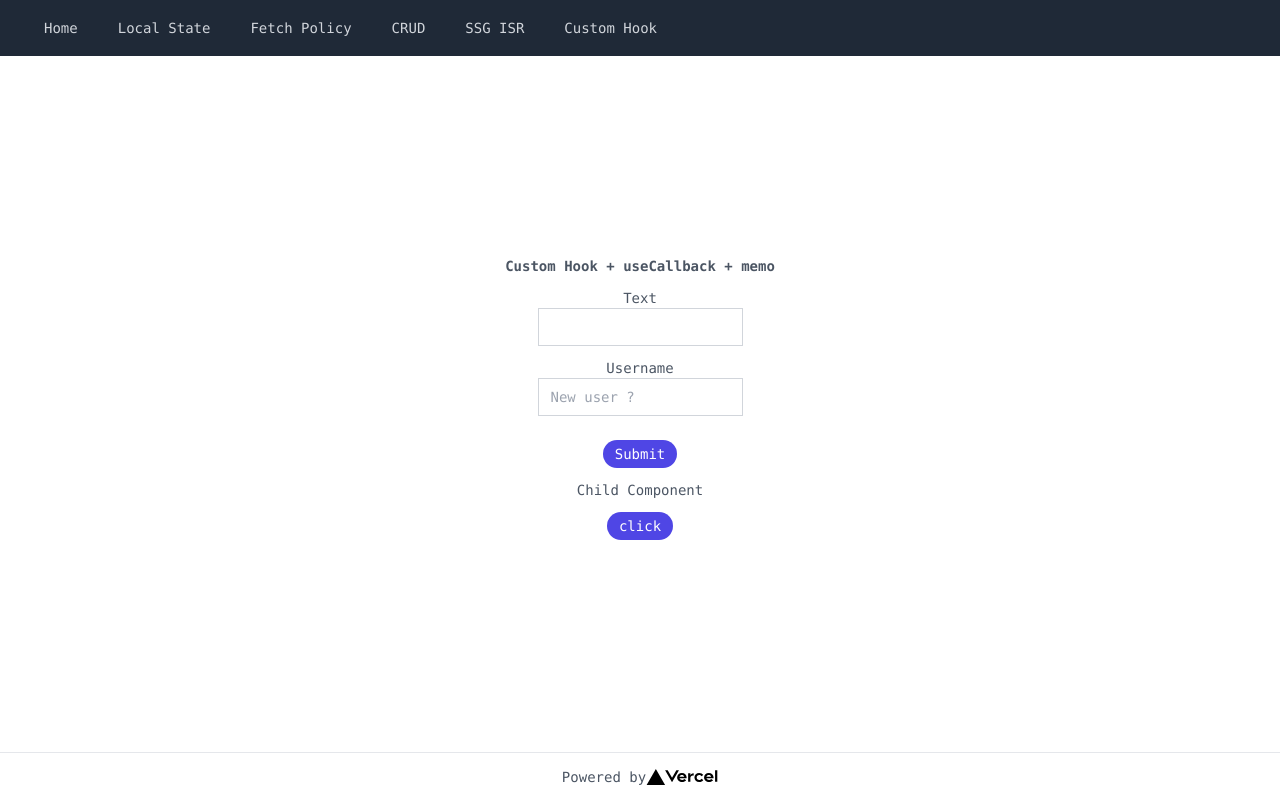
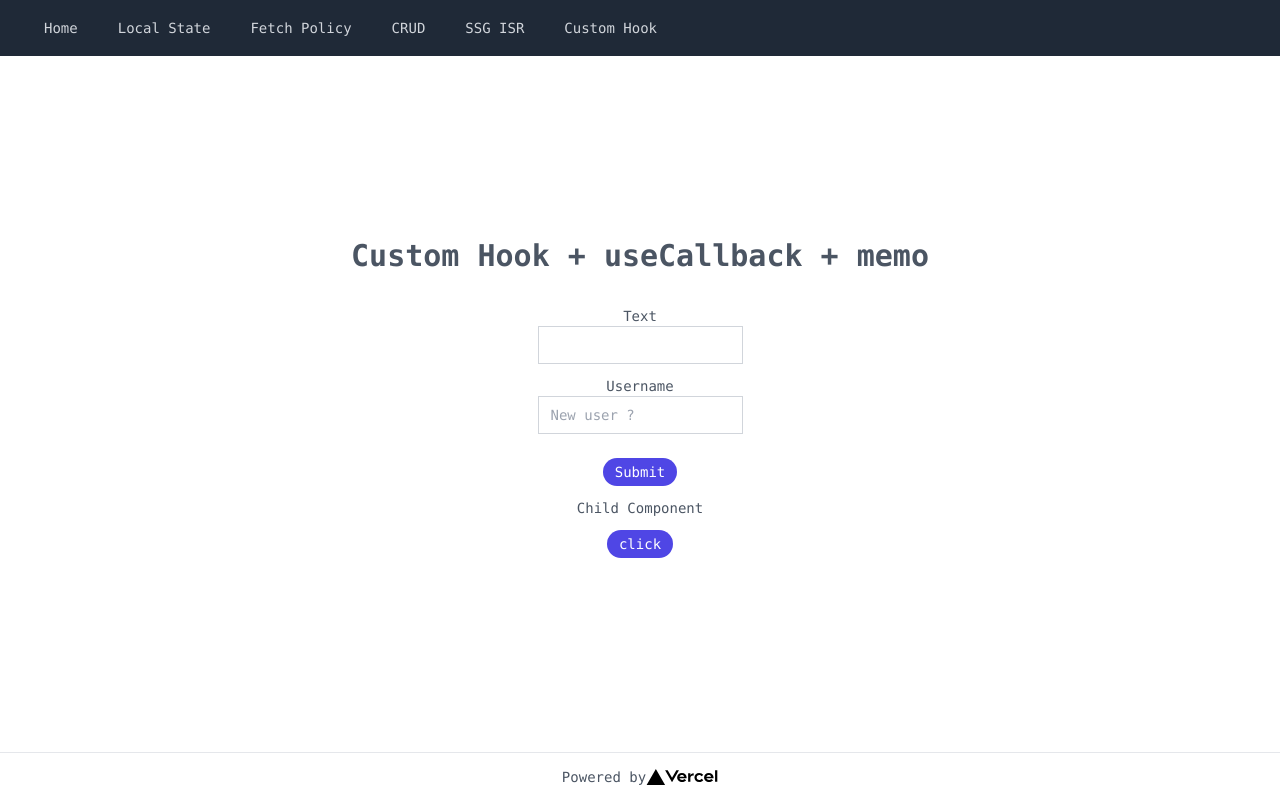
Before and after one commit to torachiro/learn-modern-frontend, a Next.js app: page /hooks-memo in a window 1280 px wide. Built offline with nearby package versions, Linux system fonts and the light colour scheme.

Commit message:
スタイル調整

```diff
--- a/components/CreateUser.tsx
+++ b/components/CreateUser.tsx
@@ -13,7 +13,9 @@ export const CreateUser = (): JSX.Element => {
   return (
     <>
       {console.log('CreateUser rendered')}
-      <p className="mb-3 font-bold">Custom Hook + useCallback + memo</p>
+      <h1 className="mb-8 text-3xl font-bold">
+        Custom Hook + useCallback + memo
+      </h1>
       <div className="mb-3 flex flex-col justify-center items-center">
         <label>Text</label>
         <input
```
